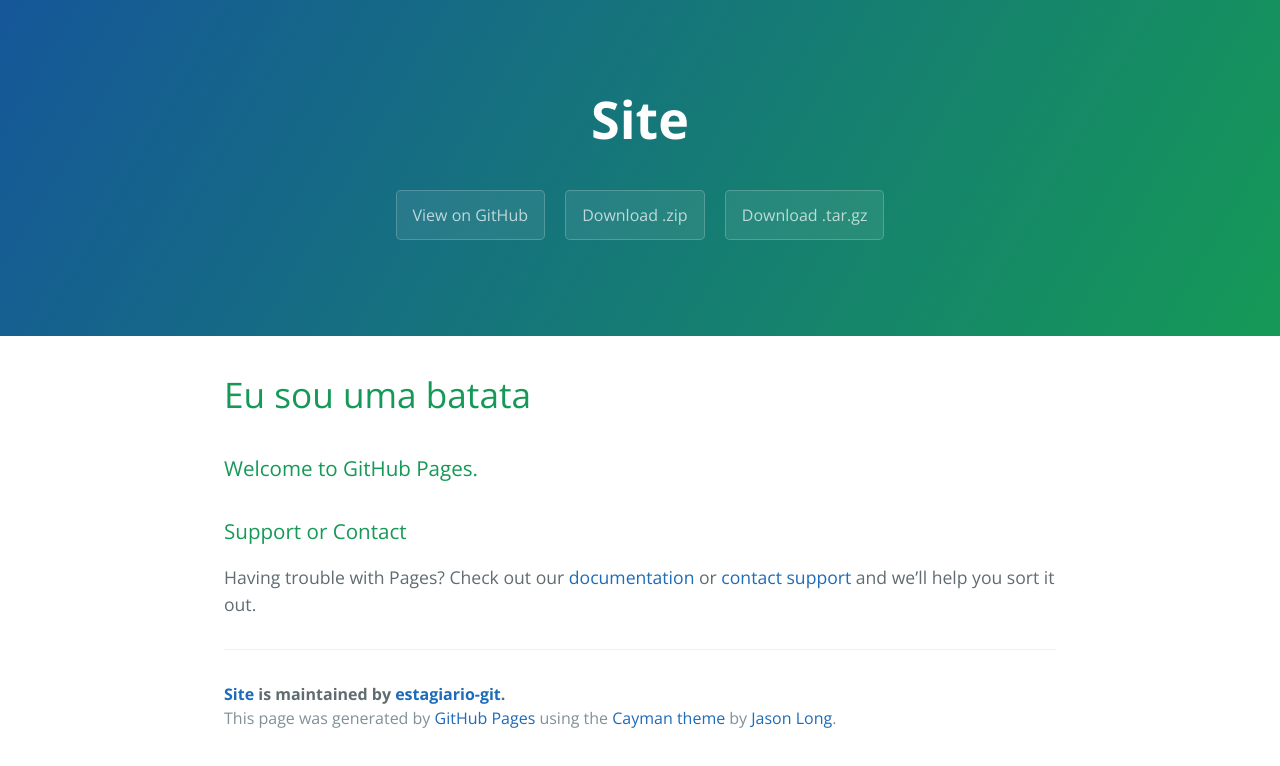
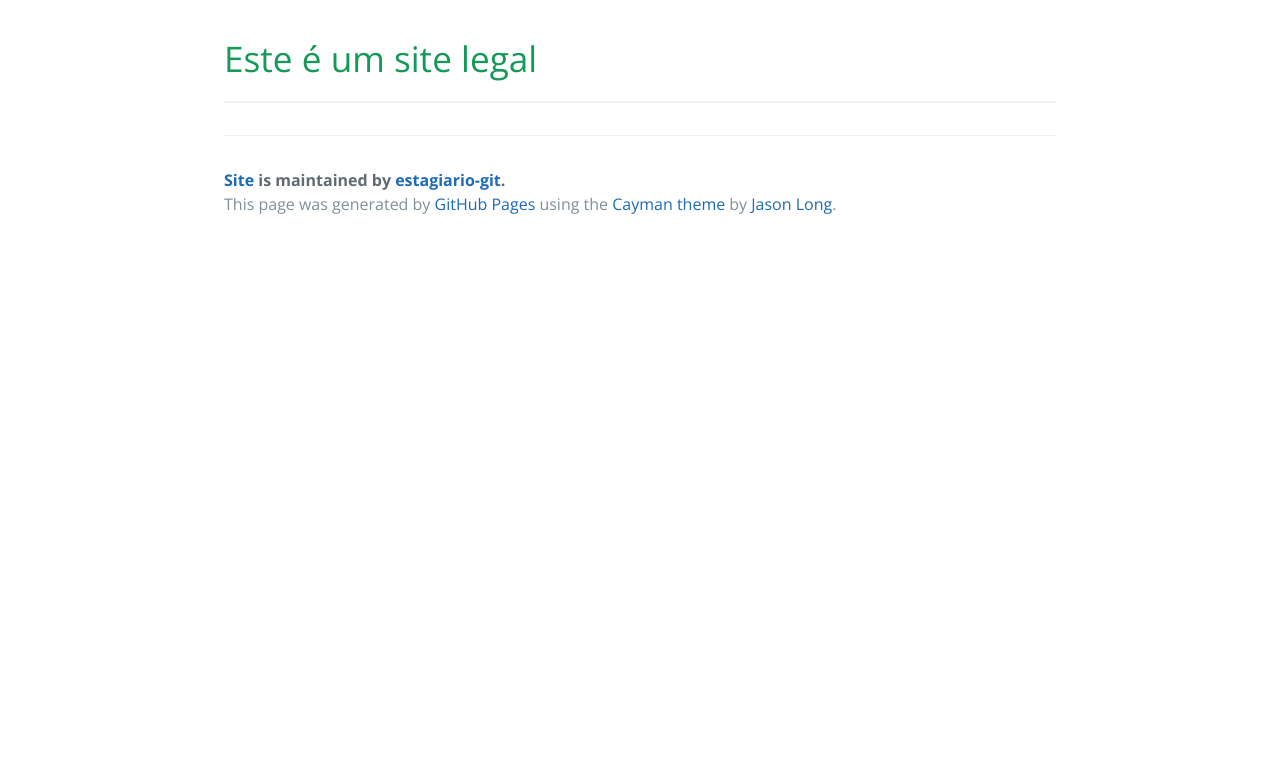
Before and after one commit to estagiario-git/site, a plain HTML site: page index.html in a window 1280 px wide. Drawn offline with nearby package versions, Linux system fonts and the light colour scheme.

Commit message:
Commit inicializado

```diff
--- a/index.html
+++ b/index.html
@@ -10,26 +10,9 @@
     <link rel="stylesheet" type="text/css" href="stylesheets/github-light.css" media="screen">
   </head>
   <body>
-    <section class="page-header">
-      <h1 class="project-name">Site</h1>
-      <h2 class="project-tagline"></h2>
-      <a href="https://github.com/estagiario-git/site" class="btn">View on GitHub</a>
-      <a href="https://github.com/estagiario-git/site/zipball/master" class="btn">Download .zip</a>
-      <a href="https://github.com/estagiario-git/site/tarball/master" class="btn">Download .tar.gz</a>
-    </section>
-
     <section class="main-content">
-      <h1>
-<a id="eu-sou-uma-batata" class="anchor" href="#eu-sou-uma-batata" aria-hidden="true"><span class="octicon octicon-link"></span></a>Eu sou uma batata</h1>
-
-<h3>
-<a id="welcome-to-github-pages" class="anchor" href="#welcome-to-github-pages" aria-hidden="true"><span class="octicon octicon-link"></span></a>Welcome to GitHub Pages.</h3>
-
-<h3>
-<a id="support-or-contact" class="anchor" href="#support-or-contact" aria-hidden="true"><span class="octicon octicon-link"></span></a>Support or Contact</h3>
-
-<p>Having trouble with Pages? Check out our <a href="https://help.github.com/pages">documentation</a> or <a href="https://github.com/contact">contact support</a> and we’ll help you sort it out.</p>
-
+     <h1>Este é um site legal</h1>
+	 <hr>
       <footer class="site-footer">
         <span class="site-footer-owner"><a href="https://github.com/estagiario-git/site">Site</a> is maintained by <a href="https://github.com/estagiario-git">estagiario-git</a>.</span>
 
```
